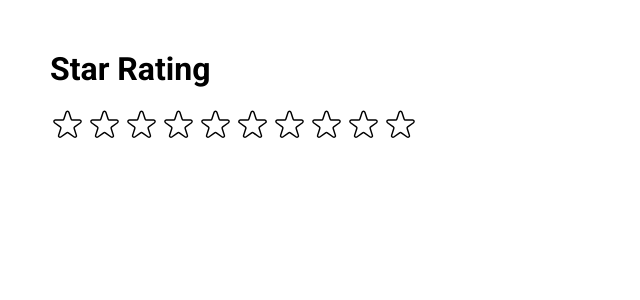
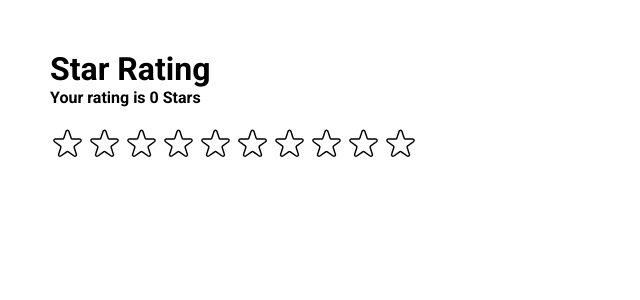
Before and after one commit to spacecatiscoming/simple-star-rating, a React (Create React App) app: page / in a window 1280 px wide. Shown: the top 300 px of the page, without its empty margins (0-640 px from the left). Built offline with nearby package versions, Linux system fonts and the light colour scheme.

Commit message:
Add comments and some elements

```diff
--- a/src/App.js
+++ b/src/App.js
@@ -9,6 +9,7 @@ export default function App() {
 }
 
 function StarComponent() {
+  // States for click Rating and Hover rating
   const [rating, setRating] = useState(0);
   const [newrating, setNewRating] = useState(0);
 
@@ -19,6 +20,8 @@ function StarComponent() {
   return (
     <div className="container">
       <h1>Star Rating</h1>
+      <h4>Your rating is {rating || newrating} Stars</h4>
+
       <div className="star-container">
         {/* Render Stars with Array.from and map() */}
         {Array.from({ length: maxRating }).map((_, i) => (
@@ -30,9 +33,9 @@ function StarComponent() {
             onMouseOut={() => setNewRating(0)}
           />
         ))}
+        <p>{newrating || rating || ""}</p>
       </div>
       {/* Change our number when we Hover, Click, or Empty String One is True */}
-      <p>{newrating || rating || ""}</p>
     </div>
   );
 }
```
